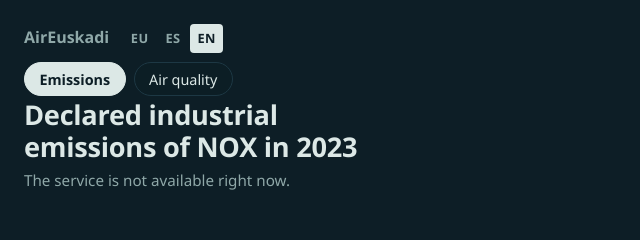
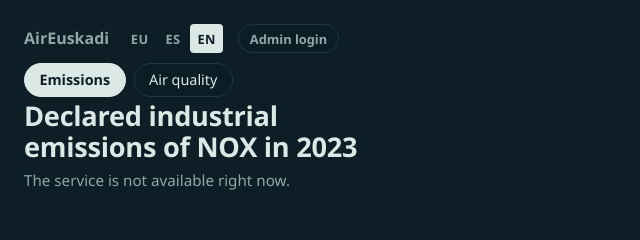
Before and after one commit to asieramigorena/aireuskadi, a website built with Vite: page web-client/index.html in a window 1280 px wide. Shown: the top 240 px of the page, 0-640 px from the left. Built offline with nearby package versions, Linux system fonts and the light colour scheme; files whose address does not match are found by name; what @deck.gl/aggregation-layers, @deck.gl/core would draw is missing.

Commit message:
Add a link to the admin login on the map
A small round button next to the languages, in the language of the page,
goes to /admin with that language. The map knows nothing about accounts.
The Vite dev server also passes /admin and /grafana on to the gateway.

```diff
--- a/web-client/index.html
+++ b/web-client/index.html
@@ -14,6 +14,7 @@
         <div class="brand">
           <h1>AirEuskadi</h1>
           <nav id="languages" class="languages" aria-label="Language"></nav>
+          <a id="admin-link" class="admin-link" href="/admin">Admin login</a>
         </div>
         <nav id="controls" class="controls" aria-label="Choose the map"></nav>
         <p id="caption"></p>
--- a/web-client/src/i18n/en.ts
+++ b/web-client/src/i18n/en.ts
@@ -11,6 +11,7 @@ export const en: Texts = {
 
   mapChoiceLabel: "Choose the map",
   languageChoiceLabel: "Language",
+  adminLink: "Admin login",
   panelLabel: "Details of the unit",
   emissionsCredit: "Emissions: E-PRTR register, Open Data Euskadi, CC BY 4.0.",
   airCredit: (attribution) => `Air quality: ${attribution}`,
--- a/web-client/src/i18n/es.ts
+++ b/web-client/src/i18n/es.ts
@@ -11,6 +11,7 @@ export const es: Texts = {
 
   mapChoiceLabel: "Elige el mapa",
   languageChoiceLabel: "Idioma",
+  adminLink: "Acceso admin",
   panelLabel: "Detalles de la unidad",
   emissionsCredit: "Emisiones: registro E-PRTR, Open Data Euskadi, CC BY 4.0.",
   airCredit: (attribution) => `Calidad del aire: ${attribution}`,
--- a/web-client/src/i18n/eu.ts
+++ b/web-client/src/i18n/eu.ts
@@ -13,6 +13,7 @@ export const eu: Texts = {
 
   mapChoiceLabel: "Aukeratu mapa",
   languageChoiceLabel: "Hizkuntza",
+  adminLink: "Admin sarbidea",
   panelLabel: "Unitatearen xehetasunak",
   emissionsCredit: "Isuriak: E-PRTR erregistroa, Open Data Euskadi, CC BY 4.0.",
   airCredit: (attribution) => `Aire kalitatea: ${attribution}`,
--- a/web-client/src/i18n/types.ts
+++ b/web-client/src/i18n/types.ts
@@ -22,6 +22,8 @@ export interface Texts {
   // The page.
   mapChoiceLabel: string;
   languageChoiceLabel: string;
+  /** The link of the header to the login of the admins (Grafana and the accounts). */
+  adminLink: string;
   panelLabel: string;
   emissionsCredit: string;
   airCredit: (attribution: string) => string;
--- a/web-client/src/page.ts
+++ b/web-client/src/page.ts
@@ -21,6 +21,14 @@ export function applyPageTexts(view: View, stationsAttribution: string | null):
   label("panel", words.panelLabel);
   label("map", mapLabel(view));
 
+  // The way in for the admins: a plain link to the login page, which the auth service makes, in the
+  // language of the map.
+  const adminLink = byId("admin-link");
+  if (adminLink) {
+    adminLink.textContent = words.adminLink;
+    adminLink.setAttribute("href", `/admin?lang=${language()}`);
+  }
+
   // The credit of what the map shows: the emissions, or the stations.
   const emissionsCredit = byId("emissions-credit");
   if (emissionsCredit) {
--- a/web-client/styles/style.css
+++ b/web-client/styles/style.css
@@ -118,6 +118,28 @@ body {
   background: var(--text-on-sea);
   color: var(--sea);
   font-weight: 700;
+}
+
+/* The way in for the admins: a round button like the ones that choose the map, but as small and
+ * quiet as the languages, because it is not for the visitors. */
+.admin-link {
+  display: inline-flex;
+  align-items: center;
+  min-height: 1.5rem;
+  padding: 0.1rem 0.7rem;
+  border: 1px solid var(--sea-line);
+  border-radius: 999px;
+  background: rgb(13 30 38 / 0.6);
+  color: var(--muted-on-sea);
+  font-size: 0.8rem;
+  font-weight: 600;
+  text-decoration: none;
+  pointer-events: auto;
+}
+
+.admin-link:hover {
+  border-color: var(--muted-on-sea);
+  color: var(--text-on-sea);
 }
 
 /* The way to choose the map. The caption lets the pointer through to the map; these do not. */
@@ -432,6 +454,10 @@ body {
 
 /* A finger needs more room than a pointer. */
 @media (pointer: coarse) {
+  .admin-link {
+    min-height: 2.75rem;
+  }
+
   .languages a {
     display: inline-flex;
     align-items: center;
--- a/web-client/vite.config.ts
+++ b/web-client/vite.config.ts
@@ -4,7 +4,12 @@ export default defineConfig({
   server: {
     // In development the page and the gateway are on different ports: the browser asks Vite and
     // Vite asks the gateway, so the gateway needs no CORS yet.
-    proxy: { "/api": "http://127.0.0.1:8080" },
+    // The gateway: the API, and the admin pages and Grafana behind it.
+    proxy: {
+      "/api": "http://127.0.0.1:8080",
+      "/admin": "http://127.0.0.1:8080",
+      "/grafana": "http://127.0.0.1:8080",
+    },
   },
   test: {
     environment: "happy-dom",
```
Also changed, not shown: web-client/tests/page.test.ts (+19 -1 lines).
